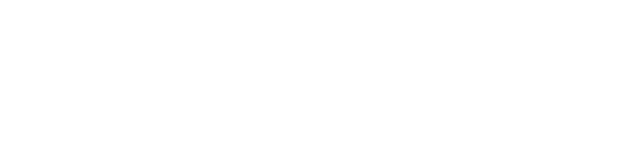
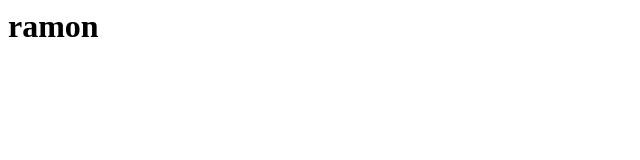
Before and after one commit to larabiancaaraujo/Cantina_Feliz, a plain HTML site: page index.html in a window 1280 px wide. Shown: the whole page, without its empty margins (0-640 px from the left). Drawn offline with Linux system fonts and the light colour scheme.

Commit message:
vixe maria

```diff
--- a/index.html
+++ b/index.html
@@ -5,6 +5,6 @@
     <title>Document</title>
 </head>
 <body>
-
+    <h1>ramon</h1>
 </body>
 </html>
```
